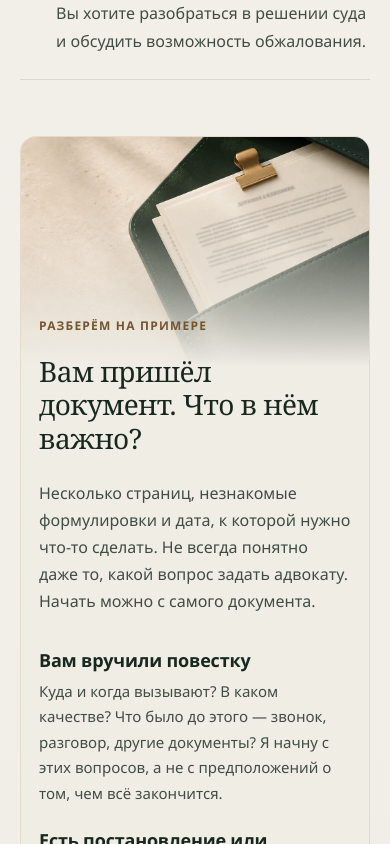
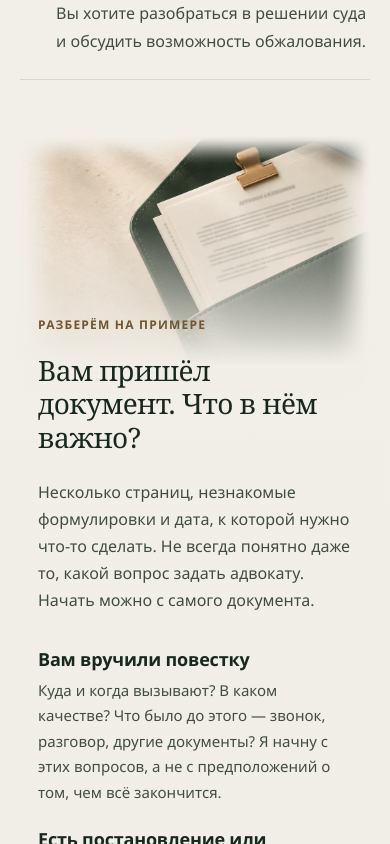
Before and after one commit to Aleks-man/advokat-vdovenko, a React (Vite) app in the folder front/: page / in a window 390 px wide. Shown: the part 1500-2344 px from the top of the page. Built offline with nearby package versions, Linux system fonts and the light colour scheme; a web font is replaced by a local one.

Commit message:
style: soften document section edges with a smooth fade

```diff
--- a/front/src/components/Principles/Principles.css
+++ b/front/src/components/Principles/Principles.css
@@ -1,31 +1,62 @@
 .principles {
+  --document-wash: linear-gradient(
+    90deg,
+    rgb(var(--surface-document-rgb)) 0%,
+    rgb(var(--surface-document-rgb) / 97%) 32%,
+    rgb(var(--surface-document-rgb) / 88%) 52%,
+    rgb(var(--surface-document-rgb) / 12%) 78%
+  );
   position: relative;
   isolation: isolate;
   overflow: hidden;
   padding: var(--panel-space) var(--panel-inset);
-  background: rgb(var(--surface-document-rgb));
-  border: 1px solid rgb(var(--accent-rgb) / 16%);
-  border-radius: var(--panel-radius);
 }
 .principles::before {
   content: '';
   position: absolute;
   inset: 0;
   z-index: -1;
-  background: url('../../assets/document-folio.webp') center right / cover no-repeat;
-}
-.principles::after {
-  content: '';
-  position: absolute;
-  inset: 0;
-  z-index: -1;
-  background: linear-gradient(
-    90deg,
-    rgb(var(--surface-document-rgb)) 0%,
-    rgb(var(--surface-document-rgb) / 97%) 32%,
-    rgb(var(--surface-document-rgb) / 88%) 52%,
-    rgb(var(--surface-document-rgb) / 12%) 78%
-  );
+  background-image: var(--document-wash), url('../../assets/document-folio.webp');
+  background-position: center right;
+  background-size: cover;
+  background-repeat: no-repeat;
+  mask-image:
+    linear-gradient(
+      90deg,
+      transparent,
+      rgb(0 0 0 / 6%) 1.5%,
+      rgb(0 0 0 / 25%) 3.5%,
+      rgb(0 0 0 / 55%) 6%,
+      rgb(0 0 0 / 82%) 8.5%,
+      rgb(0 0 0 / 96%) 10.5%,
+      #000 12.5%,
+      #000 87.5%,
+      rgb(0 0 0 / 96%) 89.5%,
+      rgb(0 0 0 / 82%) 91.5%,
+      rgb(0 0 0 / 55%) 94%,
+      rgb(0 0 0 / 25%) 96.5%,
+      rgb(0 0 0 / 6%) 98.5%,
+      transparent
+    ),
+    linear-gradient(
+      180deg,
+      transparent,
+      rgb(0 0 0 / 6%) 1.5%,
+      rgb(0 0 0 / 25%) 3.5%,
+      rgb(0 0 0 / 55%) 6%,
+      rgb(0 0 0 / 82%) 8.5%,
+      rgb(0 0 0 / 96%) 10.5%,
+      #000 12.5%,
+      #000 78%,
+      rgb(0 0 0 / 96%) 80.5%,
+      rgb(0 0 0 / 82%) 84%,
+      rgb(0 0 0 / 55%) 89%,
+      rgb(0 0 0 / 25%) 94%,
+      rgb(0 0 0 / 6%) 98%,
+      transparent
+    );
+  mask-composite: intersect;
+  pointer-events: none;
 }
 .principles-content {
   width: 57%;
@@ -70,8 +101,8 @@
   .principles-content {
     width: 72%;
   }
-  .principles::after {
-    background: linear-gradient(
+  .principles {
+    --document-wash: linear-gradient(
       90deg,
       rgb(var(--surface-document-rgb)) 0%,
       rgb(var(--surface-document-rgb) / 96%) 44%,
@@ -86,11 +117,15 @@
   }
   .principles::before {
     height: 260px;
-    background-size: auto 350px;
-    background-position: right bottom;
+    background-size:
+      100% 100%,
+      auto 350px;
+    background-position:
+      center,
+      right bottom;
   }
-  .principles::after {
-    background: linear-gradient(
+  .principles {
+    --document-wash: linear-gradient(
       180deg,
       transparent 0,
       rgb(var(--surface-document-rgb) / 20%) 90px,
```
